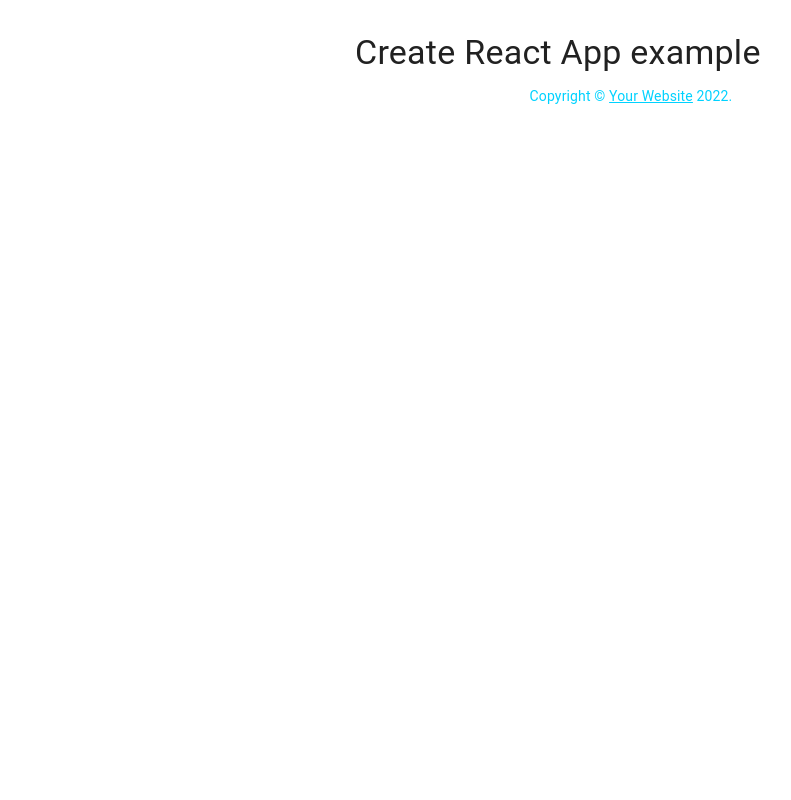
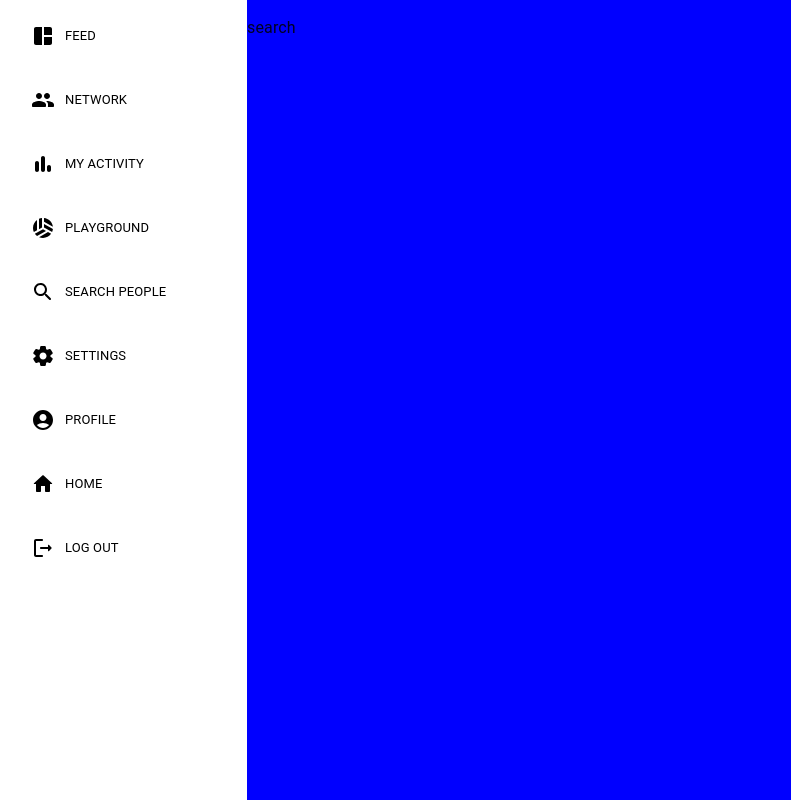
Before and after one commit to Arun89-crypto/SW-E11, a React (Create React App) app in the folder client/: page /dashboard/search in a window 1280 px wide. Shown: the whole page, without its empty margins (9-800 px from the left). Built offline with nearby package versions, Linux system fonts and the light colour scheme.

Commit message:
dashboard-done

```diff
--- a/client/package.json
+++ b/client/package.json
@@ -5,6 +5,7 @@
   "dependencies": {
     "@emotion/react": "^11.8.2",
     "@emotion/styled": "^11.8.1",
+    "@mui/icons-material": "^5.5.1",
     "@mui/material": "^5.5.1",
     "@testing-library/jest-dom": "^5.14.1",
     "@testing-library/react": "^12.0.0",
@@ -15,6 +16,7 @@
     "@types/react-dom": "^17.0.9",
     "react": "^17.0.2",
     "react-dom": "^17.0.2",
+    "react-router-dom": "^6.2.2",
     "react-scripts": "5.0.0",
     "typescript": "^4.4.2",
     "web-vitals": "^2.1.0"
--- a/client/src/App.css
+++ b/client/src/App.css
@@ -1,38 +1,4 @@
-.App {
-  text-align: center;
+* {
+  margin: 0;
+  padding: 0;
 }
-
-.App-logo {
-  height: 40vmin;
-  pointer-events: none;
-}
-
-@media (prefers-reduced-motion: no-preference) {
-  .App-logo {
-    animation: App-logo-spin infinite 20s linear;
-  }
-}
-
-.App-header {
-  background-color: #282c34;
-  min-height: 100vh;
-  display: flex;
-  flex-direction: column;
-  align-items: center;
-  justify-content: center;
-  font-size: calc(10px + 2vmin);
-  color: white;
-}
-
-.App-link {
-  color: #61dafb;
-}
-
-@keyframes App-logo-spin {
-  from {
-    transform: rotate(0deg);
-  }
-  to {
-    transform: rotate(360deg);
-  }
-}
--- a/client/src/App.tsx
+++ b/client/src/App.tsx
@@ -1,31 +1,16 @@
-import * as React from 'react';
-import Container from '@mui/material/Container';
-import Typography from '@mui/material/Typography';
-import Box from '@mui/material/Box';
-import Link from '@mui/material/Link';
-
-function Copyright() {
-  return (
-    <Typography variant="body2" color="secondary.main" align="center">
-      {'Copyright © '}
-      <Link color="inherit" href="https://mui.com/">
-        Your Website
-      </Link>{' '}
-      {new Date().getFullYear()}
-      {'.'}
-    </Typography>
-  );
-}
+import { BrowserRouter as Router, Routes, Route } from "react-router-dom";
+import AppRoutes from "./Routes/Routes";
+import Home from "./pages/home";
 
 export default function App() {
   return (
-    <Container maxWidth="sm">
-      <Box sx={{ my: 4 }}>
-        <Typography variant="h4" component="h1" gutterBottom>
-          Create React App example
-        </Typography>
-        <Copyright />
-      </Box>
-    </Container>
+    <>
+      <Router>
+        <Routes>
+          <Route path="/" element={<Home />} />
+        </Routes>
+        <AppRoutes />
+      </Router>
+    </>
   );
 }
--- /dev/null
+++ b/client/src/Routes/Routes.tsx
@@ -0,0 +1,19 @@
+import { useRoutes } from "react-router-dom";
+import Dashboard from "../pages/dashboard";
+
+const AppRoutes = () => {
+  const elements = useRoutes([
+    {
+      path: "dashboard",
+      element: <Dashboard />,
+      children: [
+        { path: "feed", element: <p>feed</p> },
+        { path: "search", element: <p>search</p> },
+        // Add dashboard routes here
+      ],
+    },
+  ]);
+  return elements;
+};
+
+export default AppRoutes;
--- /dev/null
+++ b/client/src/components/Sidebar.tsx
@@ -0,0 +1,182 @@
+import React, { ReactElement } from "react";
+import { Button, Container, Typography } from "@mui/material";
+import {
+  AccountCircleRounded,
+  AutoAwesomeMosaicRounded,
+  BarChartRounded,
+  HomeRounded,
+  LogoutRounded,
+  PeopleRounded,
+  SearchRounded,
+  SettingsRounded,
+  SportsVolleyballRounded,
+} from "@mui/icons-material";
+import { Link } from "react-router-dom";
+
+const Sidebar = () => {
+  return (
+    <Container
+      sx={{
+        width: "20%",
+        height: "100vh",
+      }}
+    >
+      <div
+        style={{
+          minWidth: "100%",
+        }}
+      >
+        <Link
+          to="/dashboard/feed"
+          style={{
+            textDecoration: "none",
+            color: "#000",
+          }}
+        >
+          <Button
+            sx={{
+              display: "flex",
+              p: 2,
+              my: 1,
+              width: "100%",
+              alignItems: "center",
+              justifyContent: "flex-start",
+            }}
+          >
+            <AutoAwesomeMosaicRounded />
+            <Typography
+              sx={{
+                marginLeft: "10px",
+                fontSize: "13px",
+              }}
+            >
+              Feed
+            </Typography>
+          </Button>
+        </Link>
+        <Button
+          sx={{
+            display: "flex",
+            p: 2,
+            my: 1,
+            width: "100%",
+            alignItems: "center",
+            justifyContent: "flex-start",
+          }}
+        >
+          <PeopleRounded />
+          <Typography sx={{ marginLeft: "10px", fontSize: "13px" }}>
+            Network
+          </Typography>
+        </Button>
+        <Button
+          sx={{
+            display: "flex",
+            p: 2,
+            my: 1,
+            width: "100%",
+            alignItems: "center",
+            justifyContent: "flex-start",
+          }}
+        >
+          <BarChartRounded />
+          <Typography sx={{ marginLeft: "10px", fontSize: "13px" }}>
+            My Activity
+          </Typography>
+        </Button>
+        <Button
+          sx={{
+            display: "flex",
+            p: 2,
+            my: 1,
+            width: "100%",
+            alignItems: "center",
+            justifyContent: "flex-start",
+          }}
+        >
+          <SportsVolleyballRounded />
+          <Typography sx={{ marginLeft: "10px", fontSize: "13px" }}>
+            Playground
+          </Typography>
+        </Button>
+        <Button
+          sx={{
+            display: "flex",
+            p: 2,
+            my: 1,
+            width: "100%",
+            alignItems: "center",
+            justifyContent: "flex-start",
+          }}
+        >
+          <SearchRounded />
+          <Typography sx={{ marginLeft: "10px", fontSize: "13px" }}>
+            Search People
+          </Typography>
+        </Button>
+        <Button
+          sx={{
+            display: "flex",
+            p: 2,
+            my: 1,
+            width: "100%",
+            alignItems: "center",
+            justifyContent: "flex-start",
+          }}
+        >
+          <SettingsRounded />
+          <Typography sx={{ marginLeft: "10px", fontSize: "13px" }}>
+            Settings
+          </Typography>
+        </Button>
+        <Button
+          sx={{
+            display: "flex",
+            p: 2,
+            my: 1,
+            width: "100%",
+            alignItems: "center",
+            justifyContent: "flex-start",
+          }}
+        >
+          <AccountCircleRounded />
+          <Typography sx={{ marginLeft: "10px", fontSize: "13px" }}>
+            Profile
+          </Typography>
+        </Button>
+        <Button
+          sx={{
+            display: "flex",
+            p: 2,
+            my: 1,
+            width: "100%",
+            alignItems: "center",
+            justifyContent: "flex-start",
+          }}
+        >
+          <HomeRounded />
+          <Typography sx={{ marginLeft: "10px", fontSize: "13px" }}>
+            Home
+          </Typography>
+        </Button>
+        <Button
+          sx={{
+            display: "flex",
+            p: 2,
+            my: 1,
+            width: "100%",
+            alignItems: "center",
+            justifyContent: "flex-start",
+          }}
+        >
+          <LogoutRounded />
+          <Typography sx={{ marginLeft: "10px", fontSize: "13px" }}>
+            Log Out
+          </Typography>
+        </Button>
+      </div>
+    </Container>
+  );
+};
+
+export default Sidebar;
--- a/client/src/index.css
+++ b/client/src/index.css
@@ -1,13 +1,4 @@
-body {
+* {
   margin: 0;
-  font-family: -apple-system, BlinkMacSystemFont, 'Segoe UI', 'Roboto', 'Oxygen',
-    'Ubuntu', 'Cantarell', 'Fira Sans', 'Droid Sans', 'Helvetica Neue',
-    sans-serif;
-  -webkit-font-smoothing: antialiased;
-  -moz-osx-font-smoothing: grayscale;
+  padding: 0;
 }
-
-code {
-  font-family: source-code-pro, Menlo, Monaco, Consolas, 'Courier New',
-    monospace;
-}
--- /dev/null
+++ b/client/src/pages/dashboard.tsx
@@ -0,0 +1,23 @@
+import { Container } from "@mui/material";
+import Sidebar from "../components/Sidebar";
+import { Outlet } from "react-router-dom";
+
+const Dashboard = () => {
+  return (
+    <div
+      style={{
+        margin: 0,
+        padding: 0,
+        display: "flex",
+        width: "100vw",
+      }}
+    >
+      <Sidebar />
+      <div style={{ width: "80%", height: "100vh", background: "blue" }}>
+        <Outlet />
+      </div>
+    </div>
+  );
+};
+
+export default Dashboard;
--- a/client/src/pages/home.tsx
+++ b/client/src/pages/home.tsx
@@ -1,7 +1,7 @@
-import React from 'react'
+import React from "react";
 
-export const Home = () => {
-  return (
-    <div>home</div>
-  )
-}
+const Home = () => {
+  return <div>home</div>;
+};
+
+export default Home;
```
Also changed, not shown: 1 other file (tests, documents, lock files or other folders).
